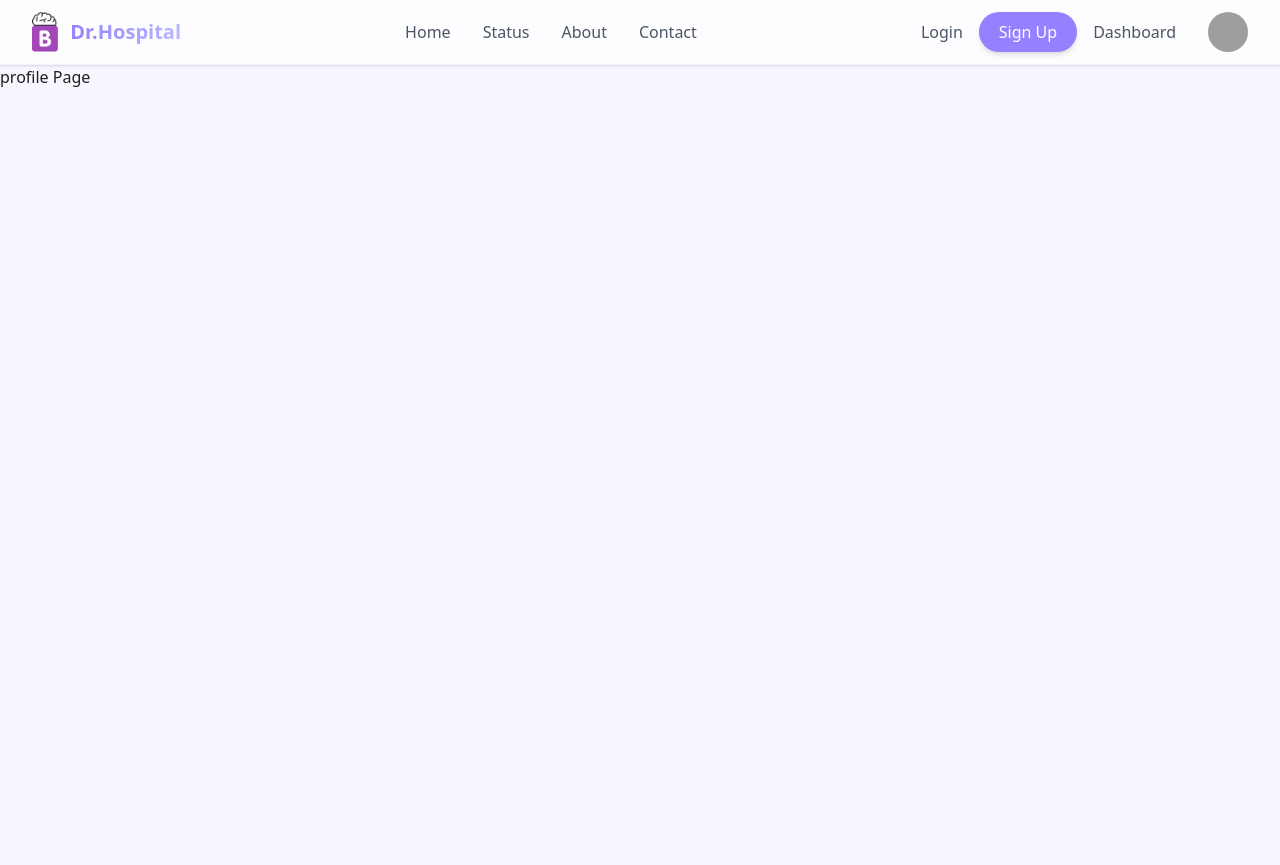
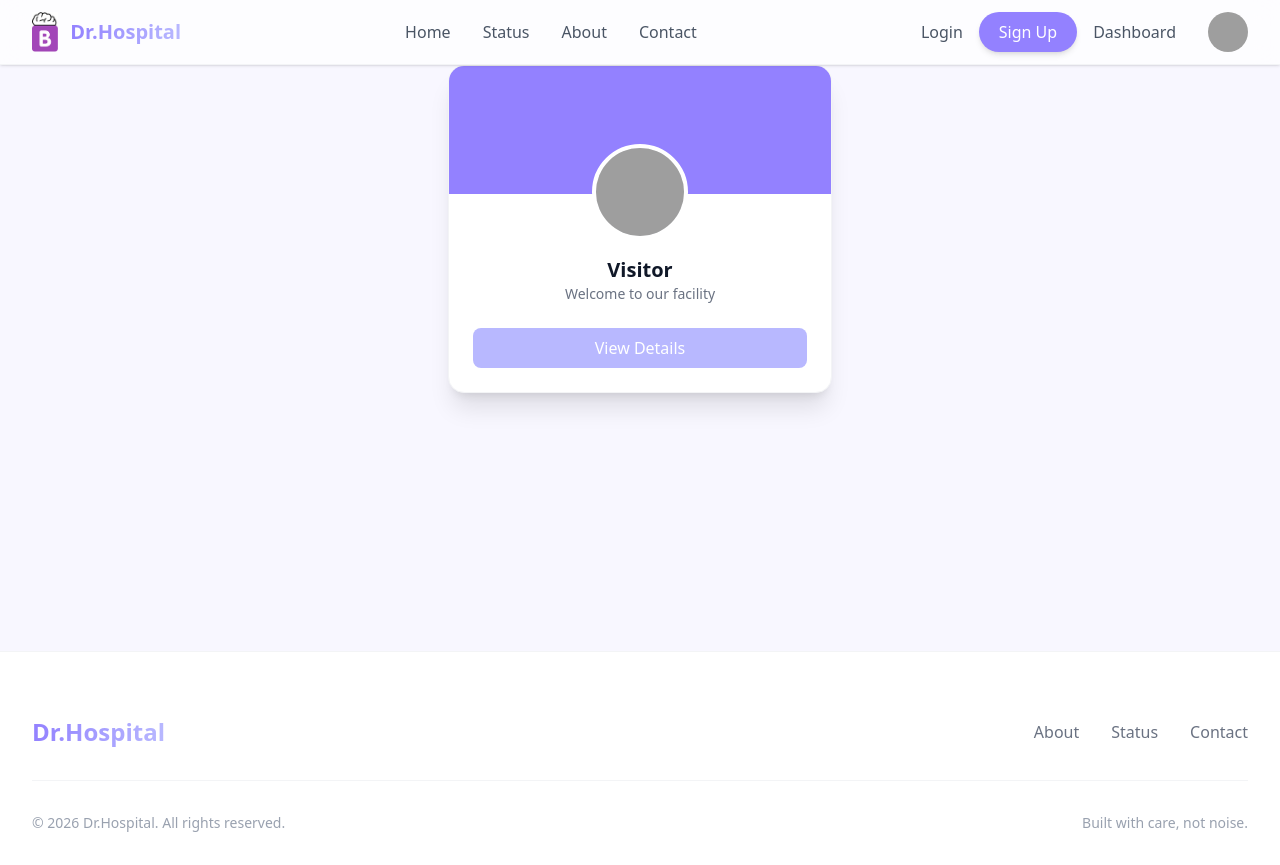
Before and after one commit to harshhhh1/Internship-Team1, a React (Vite) app: page /profile in a window 1280 px wide. Before the commit the page ends 800 px from the top, so only its background shows below. Built offline with nearby package versions, Linux system fonts and the light colour scheme; grey boxes are pictures that could not be loaded.

Commit message:
Replace placeholder pages with component-based layouts
Updated History, Login, and Profile pages to use their respective components instead of static placeholder text. Added layout structure and footers where appropriate for improved UI consistency.

```diff
--- a/src/pages/History.jsx
+++ b/src/pages/History.jsx
@@ -1,4 +1,13 @@
+import React from 'react'
+import HistoryComponent from '../components/historytable'
+
 function History() {
-  return <h1>History Page</h1>;
+  return (
+    <div>
+      <HistoryComponent/>
+
+    </div>
+  )
 }
-export default History;
+
+export default History
--- a/src/pages/Login.jsx
+++ b/src/pages/Login.jsx
@@ -1,4 +1,15 @@
+import React from 'react';
+import LoginForm from '../components/loginform';
+import Footer from '../components/footer';
 function Login() {
-  return <h1>Login Page</h1>;
+  return (
+    <div className="min-h-screen flex flex-col">
+      <div className="flex-1">
+        <LoginForm />
+      </div>
+      <Footer />
+    </div>
+  );
 }
+
 export default Login;
--- a/src/pages/Profile.jsx
+++ b/src/pages/Profile.jsx
@@ -1,4 +1,15 @@
-function profile() {
-  return <h1>profile Page</h1>;
+import Profilecard from '../components/Profilecard'
+import React from 'react'
+import Footer from '../components/footer';
+function Profile() {
+  return (
+    <div className='flex flex-col min-h-screen'>
+      <div className='flex-grow'>
+        <Profilecard />
+      </div>
+      <Footer />
+    </div>
+  )
 }
-export default profile;
+
+export default Profile
```
